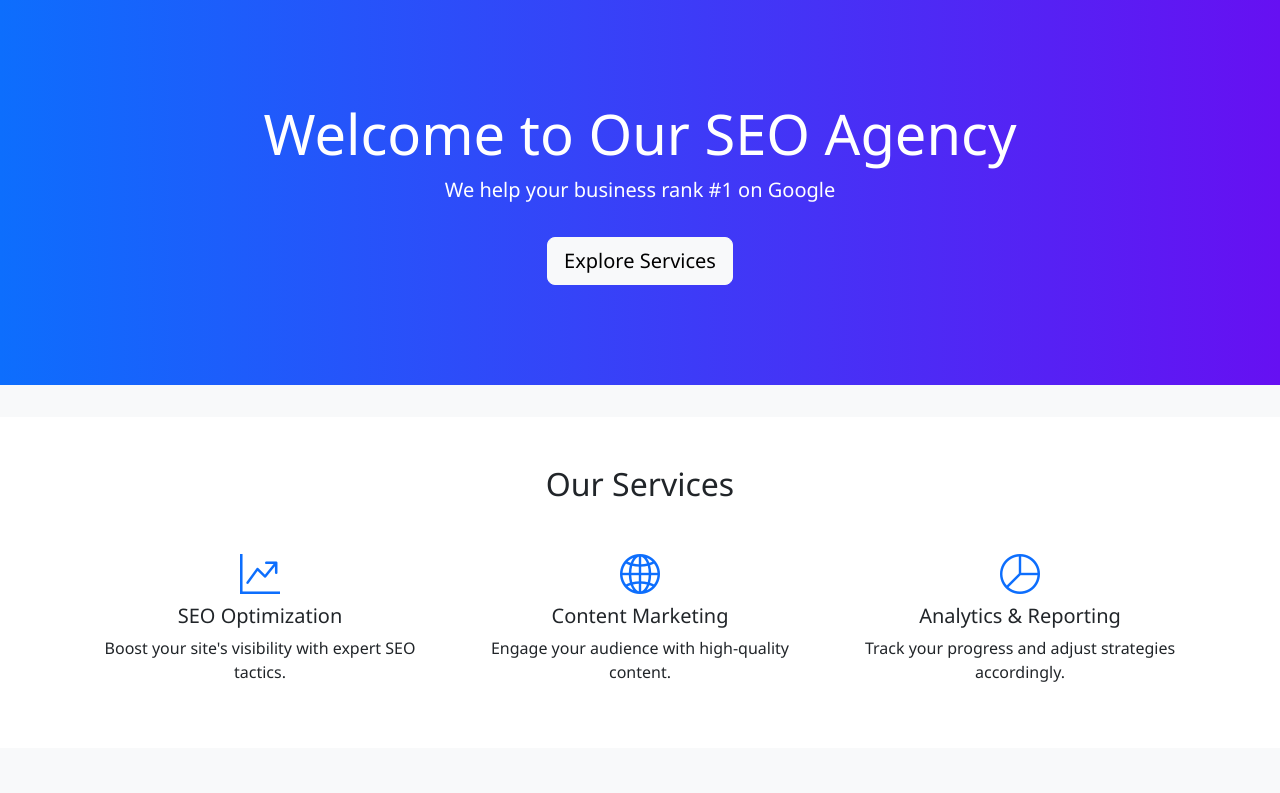
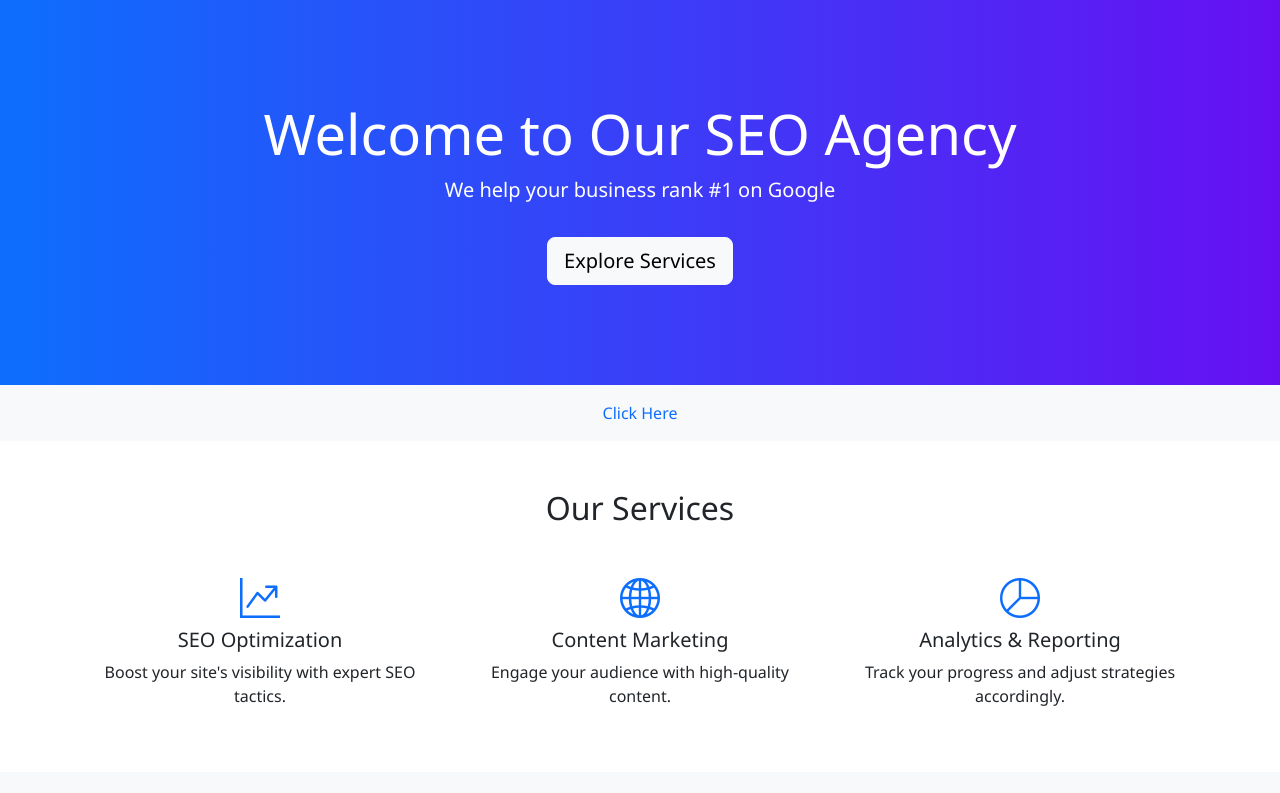
Before and after one commit to ahmedabuzeid1/ahmedabuzeid1.github.com, a plain HTML site: page index.html in a window 1280 px wide. Shown: the top 793 px of the page. Drawn offline with nearby package versions, Linux system fonts and the light colour scheme.

Commit message:
Update index.html

```diff
--- a/index.html
+++ b/index.html
@@ -55,7 +55,7 @@
   <!-- Quick Links (placed مباشرةً بعد الـ Hero لتحسين الأرشفة) -->
   <section class="quick-links py-3 bg-light text-center">
     <div class="container">
-
+<a href="https://shafaq-e.sa/425231.html">Click Here</a>
         </li>
       </ul>
     </div>
```
